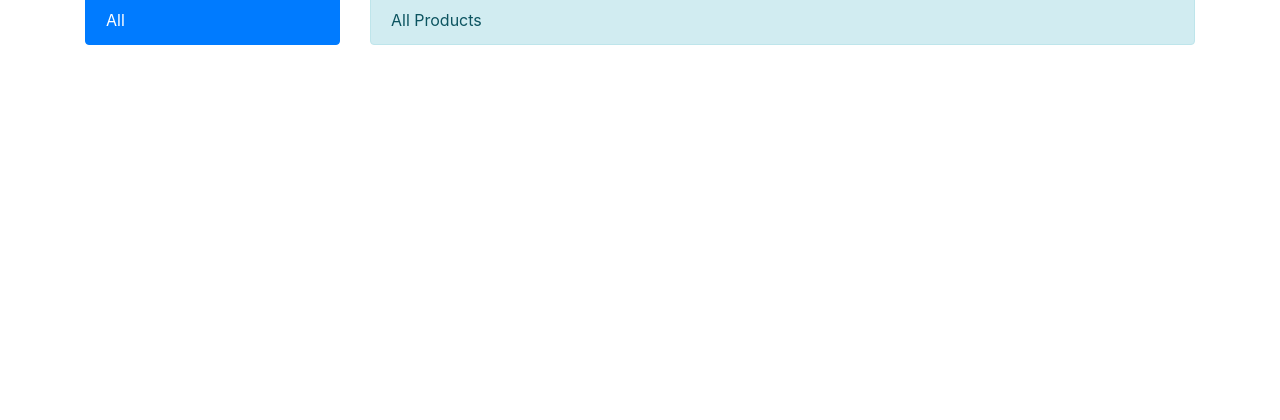
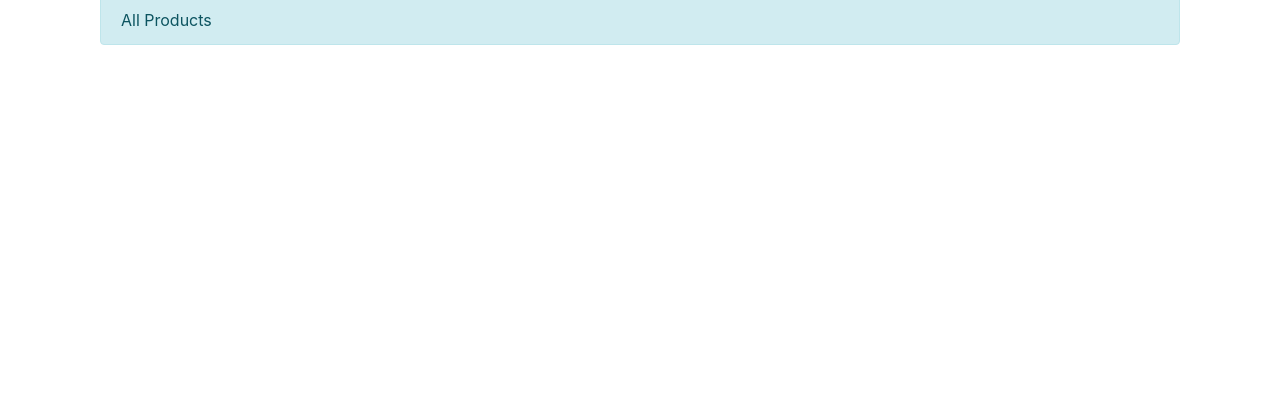
Before and after one commit to plenilune3/secondhand_market, a Django app: page / in a window 1280 px wide. Shown: the part 147-567 px from the top of the page. Run offline with Django 3.2, Linux system fonts and the light colour scheme; data that the repository does not hold is empty; some libraries are stand-ins or nearby versions.

Commit message:
원상태로 되돌림

```diff
--- a/templates/base.html
+++ b/templates/base.html
@@ -72,16 +72,6 @@
 </nav>
 
 <div class="container">
-  <div class="row">
-    <div class="col-lg-3">
-        <div class="list-group">
-            <a href="/" class="list-group-item {% if not current_category %}active{% endif %}">All</a>
-            {% for c in categories %}
-                <a href="{{c.get_absolute_url}}" class="list-group-item {% if current_category.slug == c.slug %}active{% endif %}">{{c.name}}</a>
-            {% endfor %}
-        </div>
-        <br>
-    </div>
 
     <div class="col">
     {% block content %}
```
